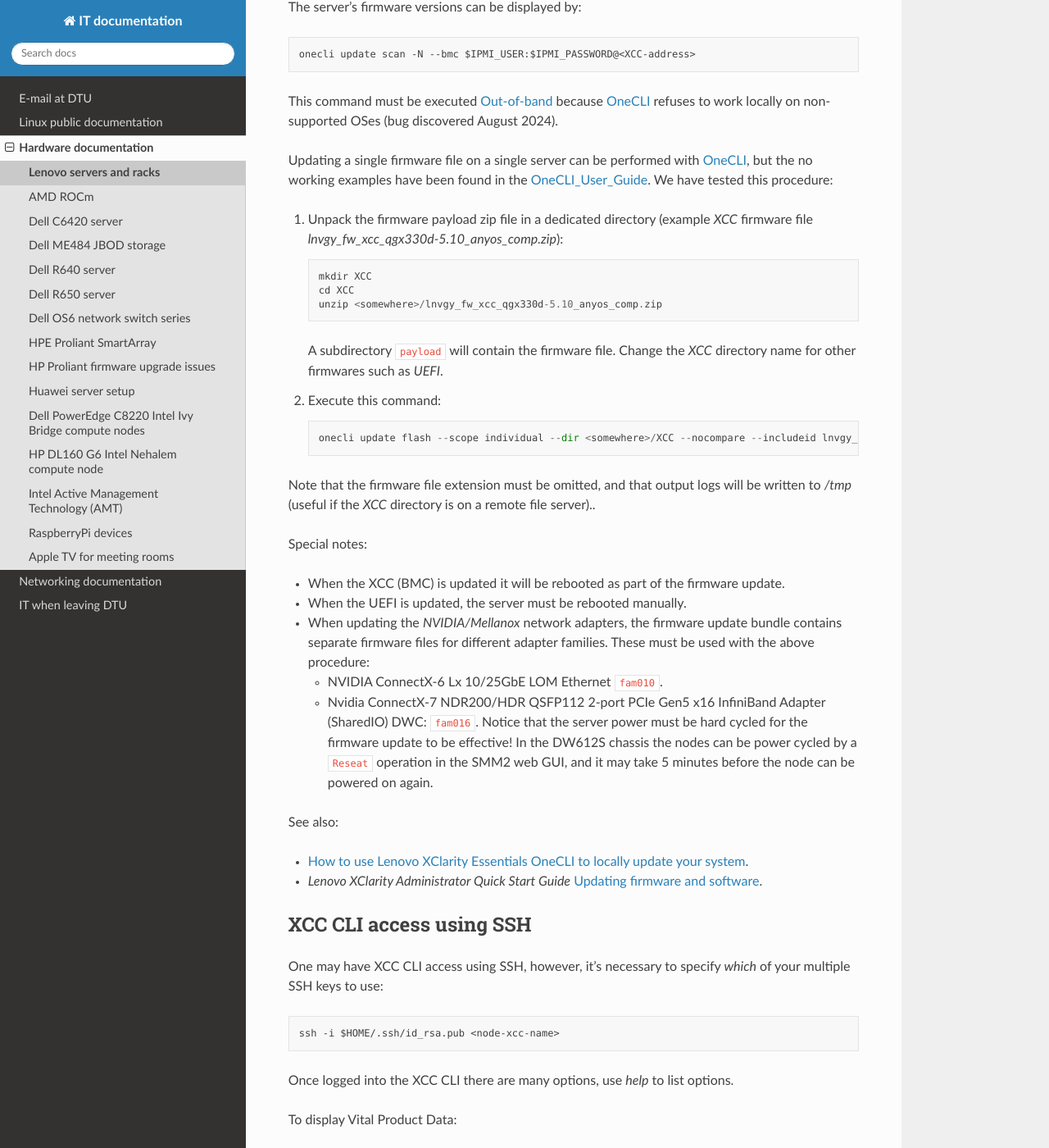
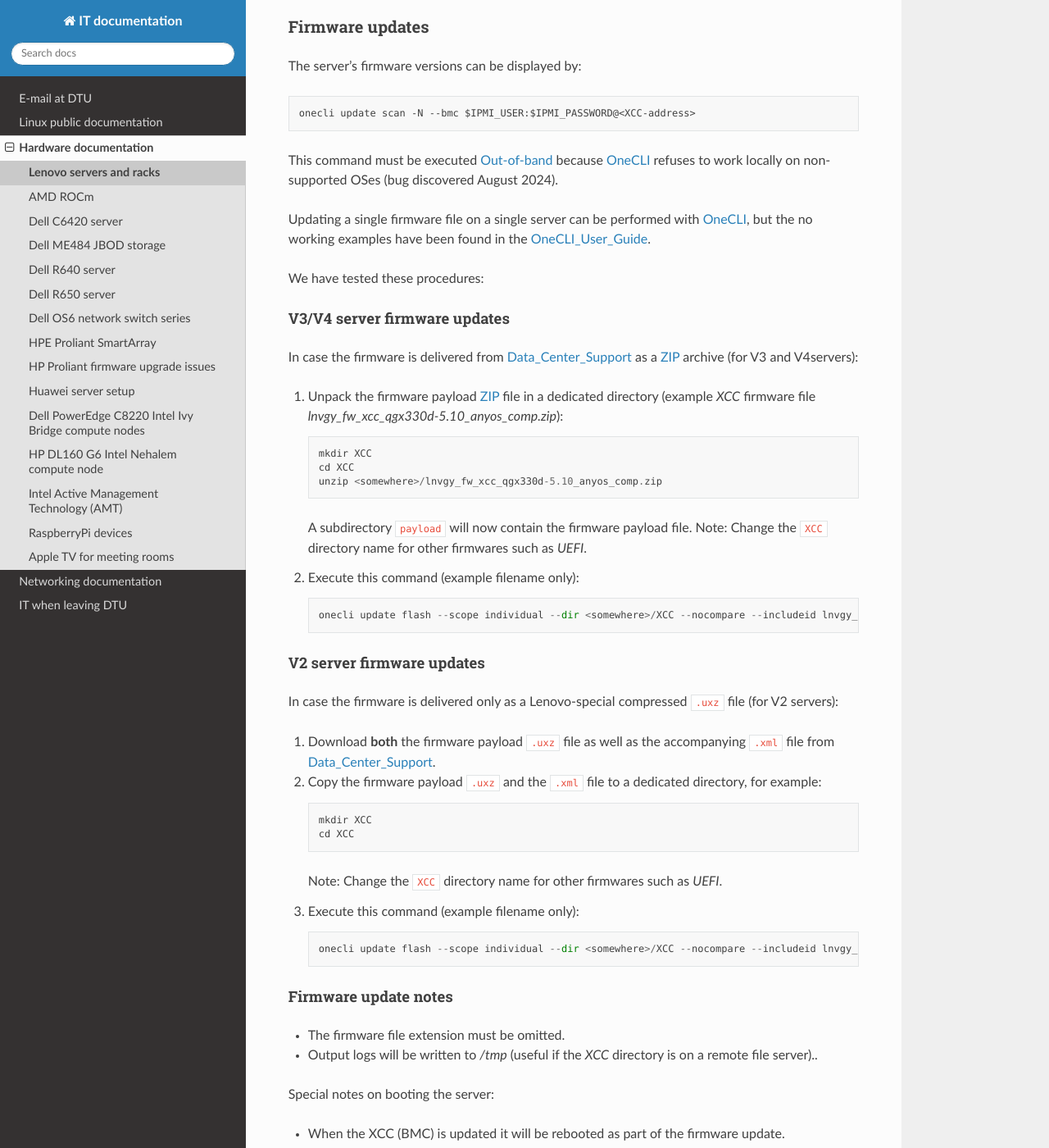
Before and after one commit to OleHolmNielsen/ITwiki, a Sphinx documentation site: the page built from docs/Lenovo_XClarity_BMC.rst, in a window 1280 px wide and 1400 px high, scrolled down 4889 px. Shown: the whole window at 82% size. Built offline with Sphinx 7.4.7 and the Read the Docs theme 3.1.0, drawn with Linux system fonts in a browser that asks for light colours; some of the changed text lies outside the part shown.

Commit message:
Firmware update procedure for V2 and V3 servers

```diff
--- a/docs/Lenovo_XClarity_BMC.rst
+++ b/docs/Lenovo_XClarity_BMC.rst
@@ -208,25 +208,52 @@
 This command must be executed Out-of-band_ because OneCLI_ refuses to work locally on non-supported OSes (bug discovered August 2024).
 
 Updating a single firmware file on a single server can be performed with OneCLI_, but the no working examples have been found in the OneCLI_User_Guide_.
-We have tested this procedure:
 
-1. Unpack the firmware payload zip file in a dedicated directory (example `XCC` firmware file `lnvgy_fw_xcc_qgx330d-5.10_anyos_comp.zip`)::
+We have tested these procedures:
+
+V3/V4 server firmware updates
+..............................
+
+In case the firmware is delivered from Data_Center_Support_ as a ZIP_ archive (for V3 and V4servers):
+
+1. Unpack the firmware payload ZIP_ file in a dedicated directory (example `XCC` firmware file `lnvgy_fw_xcc_qgx330d-5.10_anyos_comp.zip`)::
 
      mkdir XCC
      cd XCC
      unzip <somewhere>/lnvgy_fw_xcc_qgx330d-5.10_anyos_comp.zip
 
-   A subdirectory ``payload`` will contain the firmware file.
-   Change the `XCC` directory name for other firmwares such as `UEFI`.
+   A subdirectory ``payload`` will now contain the firmware payload file.
+   Note: Change the ``XCC`` directory name for other firmwares such as `UEFI`.
 
-2. Execute this command::
+2. Execute this command (example filename only)::
 
      onecli update flash --scope individual --dir <somewhere>/XCC --nocompare --includeid lnvgy_fw_xcc_qgx330d-5.10_anyos_comp --output /tmp
 
-Note that the firmware file extension must be omitted,
-and that output logs will be written to `/tmp` (useful if the `XCC` directory is on a remote file server)..
+V2 server firmware updates
+..............................
 
-Special notes:
+In case the firmware is delivered only as a Lenovo-special compressed ``.uxz`` file (for V2 servers):
+
+1. Download **both** the firmware payload ``.uxz`` file as well as the accompanying ``.xml`` file from Data_Center_Support_.
+
+2. Copy the firmware payload ``.uxz`` and the ``.xml`` file to a dedicated directory, for example::
+
+     mkdir XCC
+     cd XCC
+
+   Note: Change the ``XCC`` directory name for other firmwares such as `UEFI`.
+
+3. Execute this command (example filename only)::
+
+     onecli update flash --scope individual --dir <somewhere>/XCC --nocompare --includeid lnvgy_fw_xcc_tgbt58d-6.10_anyos_noarch -- output /tmp
+
+Firmware update notes
+.............................
+
+* The firmware file extension must be omitted.
+* Output logs will be written to `/tmp` (useful if the `XCC` directory is on a remote file server)..
+
+Special notes on booting the server:
 
 * When the XCC (BMC) is updated it will be rebooted as part of the firmware update.
 
@@ -245,6 +272,9 @@
 
 * `How to use Lenovo XClarity Essentials OneCLI to locally update your system <https://support.lenovo.com/us/en/solutions/ht511326-how-to-use-lenovo-xclarity-essentials-onecli-to-locally-update-your-system>`_.
 * *Lenovo XClarity Administrator Quick Start Guide* `Updating firmware and software <https://sysmgt.lenovofiles.com/help/topic/com.lenovo.lxca.doc/lxca_qsg_update_sw_fw.pdf>`_.
+
+.. _ZIP: https://en.wikipedia.org/wiki/ZIP_(file_format)
+.. _Data_Center_Support: https://datacentersupport.lenovo.com/us/en
 
 XCC CLI access using SSH
 ==========================
```
